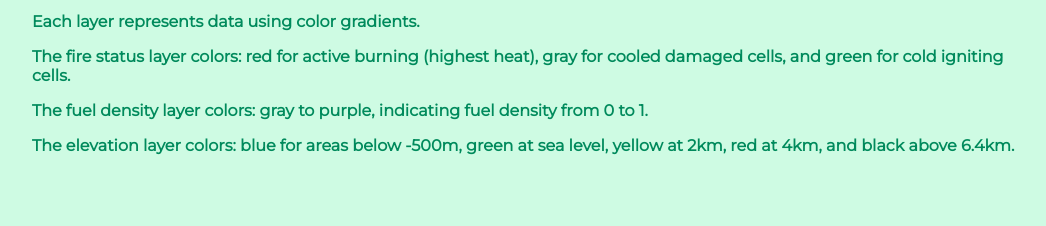
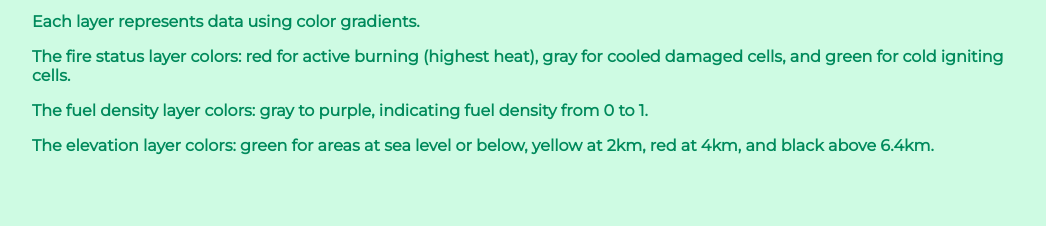
Before and after one commit to axhse/cellfire, a React (Create React App) app in the folder frontend/: page / in a window 1280 px wide. Shown: the part 1260-1486 px from the top of the page, without its empty margins (104-1150 px from the left). Built offline with nearby package versions, Linux system fonts and the light colour scheme.

Commit message:
remove gradient for areas below sea level

```diff
--- a/frontend/src/app/components/InstructionComponent.jsx
+++ b/frontend/src/app/components/InstructionComponent.jsx
@@ -36,8 +36,8 @@ export default function Instruction() {
         from 0 to 1.
       </p>
       <p>
-        The elevation layer colors: blue for areas below -500m, green at sea
-        level, yellow at 2km, red at 4km, and black above 6.4km.
+        The elevation layer colors: green for areas at sea level or below,
+        yellow at 2km, red at 4km, and black above 6.4km.
       </p>
     </div>
   );
--- a/frontend/src/app/components/MapTheme.js
+++ b/frontend/src/app/components/MapTheme.js
@@ -72,7 +72,6 @@ const LAYER_COLORS = {
     max: new LayerColor(200, 0, 150),
   },
   elevation: {
-    subSea: new LayerColor(0, 0, 200),
     seaLevel: new LayerColor(0, 100, 0),
     hill: new LayerColor(220, 180, 0),
     mountain: new LayerColor(150, 0, 0),
@@ -109,12 +108,6 @@ function gradientOf(minValue, maxValue, colors) {
 class ElevationGradient {
   constructor() {
     this.gradients = [
-      new Gradient(
-        -500,
-        0,
-        LAYER_COLORS.elevation.subSea,
-        LAYER_COLORS.elevation.seaLevel
-      ),
       new Gradient(
         0,
         2000,
```
